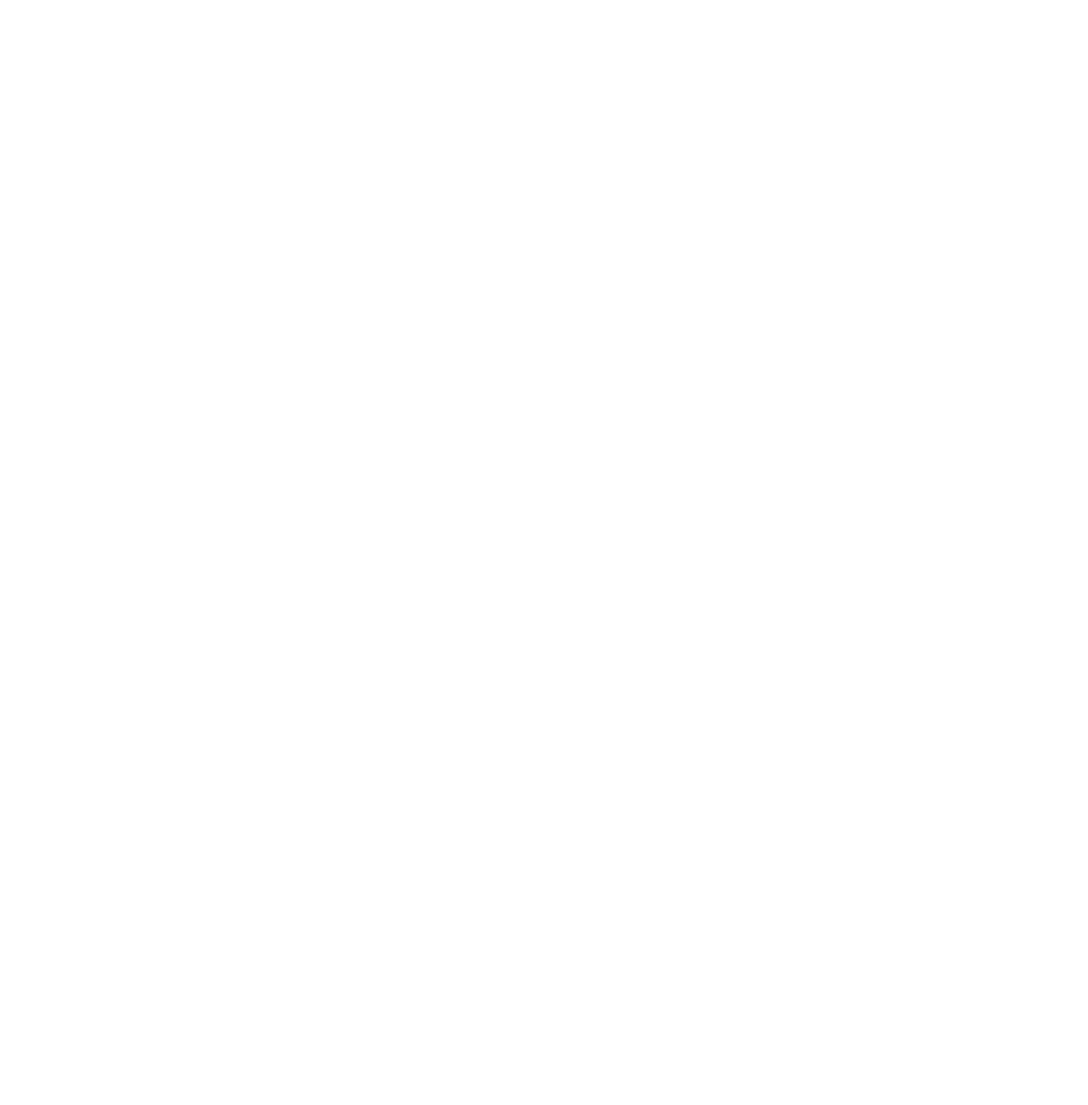
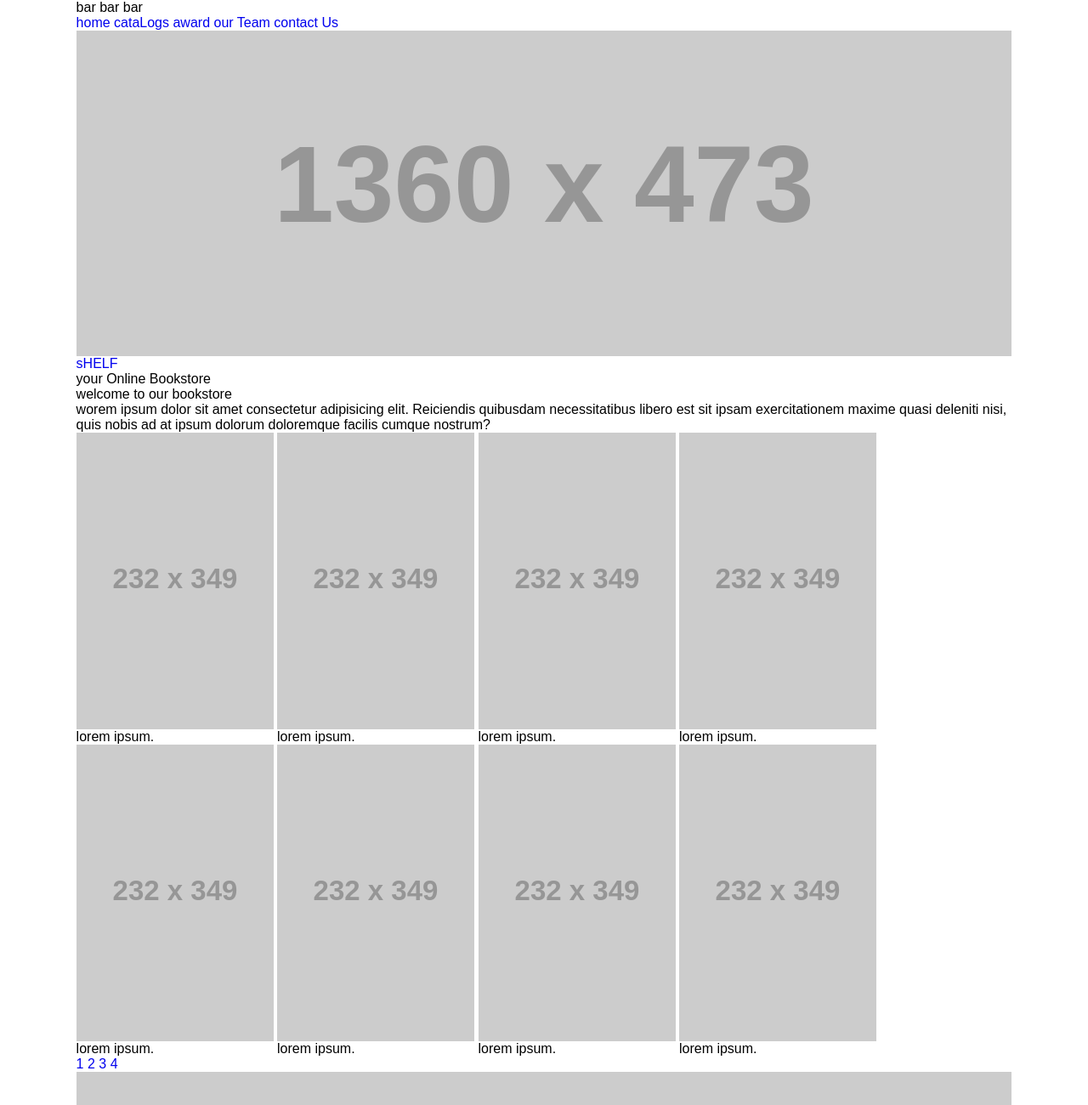
Before and after one commit to nkartikaxioned/shelfSass, a plain HTML site: page index.html in a window 1280 px wide. Shown: the top 1300 px of the page at 85% size. Before the commit the page ends 800 px from the top, so only its background shows below. Drawn offline with Linux system fonts and the light colour scheme; placeholder pictures from the web are drawn by us.

Commit message:
structure add

```diff
--- a/index.html
+++ b/index.html
@@ -11,12 +11,12 @@
        Remove comments from this tag, when you want to apply media queries to the website. -->
   <meta name="viewport" content="width=device-width, initial-scale=1, maximum-scale=1">
   <!-- Place favicon.ico in the root directory: mathiasbynens.be/notes/touch-icons -->
-  <link rel="shortcut icon" href="favicon.ico" />
+  <link rel="shortcut icon" href="favicon.ico" >
   <!--font-awesome link for icons-->
   <link rel="stylesheet" media="screen" href="assets/vendor/font-awesome/css/all.min.css" >
-  <link rel="stylesheet" href="https://cdnjs.cloudflare.com/ajax/libs/font-awesome/4.7.0/css/font-awesome.min.css">
+  <link rel="stylesheet" href="https://cdnjs.cloudflare.com/ajax/libs/font-awesome/6.4.2/css/all.min.css">
   <!-- Default style-sheet is for 'media' type screen (color computer display).  -->
-  <link rel="stylesheet" media="screen" href="assets/css/style.css" >
+  <link rel="stylesheet" media="screen" href="./assets/css/style.css" >
 </head>
 
 <body>
@@ -24,23 +24,120 @@
   <div class="container">
     <!--header section start-->
     <header>
-
+      <div class="wrapper">
+        <div class="hamburger">
+          <span class="bar first">bar</span>
+          <span class="bar second">bar</span>
+          <span class="bar third">bar</span>
+        </div>
+        <nav>
+          <ul>
+            <li><a href="index.html" title="Home" class="capital-text color">home</a></li>
+            <li><a href="#FIXME" title="Catalogs" class="capital-text color">cataLogs</a></li>
+            <li><a href="#FIXME" title="Award" class="capital-text color">award</a></li>
+            <li><a href="#FIXME" title="Our Team" class="capital-text color">our Team</a></li>
+            <li><a href="#FIXME" title="Contact Us" class="capital-text color">contact Us</a></li>
+          </ul>
+        </nav>
+      </div>
     </header>
     <!--header section start-->
     <!--main section start-->
     <main>
+      <section class="banner">
+      <div class="wrapper">
+        <figure><img src="https://dummyimage.com/1360x473/000/fff" alt="Background_img"></figure>
+          <div class="header-content">
+          <h1><a href="#FIXME" class="color capital-text">sHELF</a></h1>
+          <span class="color capital-text">your Online Bookstore</span>
+          </div>
+      </div>
+      </section>
+      <section class="bookstore">
+        <div class="wrapper">
+          <h2 class="color-grey capital-text">welcome to our bookstore</h2>
+          <p class="color-grey capital-text">worem ipsum dolor sit amet consectetur adipisicing elit. Reiciendis quibusdam
+            necessitatibus
+            libero est sit ipsam exercitationem maxime quasi deleniti nisi, quis nobis ad at ipsum dolorum
+            doloremque facilis cumque nostrum?</p>
+          <ul class="image-list">
+            <li>
+              <figure><img src="https://placehold.co/232x349" alt="image">
+                <figcaption class="colorgrey capital-text">lorem ipsum.</figcaption>
+              </figure>
+            </li>
+            <li>
+              <figure><img src="https://placehold.co/232x349" alt="Image">
+                <figcaption class="colorgrey capital-text">lorem ipsum.</figcaption>
+              </figure>
+            </li>
+            <li>
+              <figure><img src="https://placehold.co/232x349" alt="Image">
+                <figcaption class="colorgrey capital-text">lorem ipsum.</figcaption>
+              </figure>
+            </li>
+            <li>
+              <figure><img src="https://placehold.co/232x349" alt="Image">
+                <figcaption class="colorgrey capital-text">lorem ipsum.</figcaption>
+              </figure>
+            </li>
+            <li>
+              <figure><img src="https://placehold.co/232x349" alt="Image">
+                <figcaption class="colorgrey capital-text">lorem ipsum.</figcaption>
+              </figure>
+            </li>
+            <li>
+              <figure><img src="https://placehold.co/232x349" alt="Image">
+                <figcaption class="colorgrey capital-text">lorem ipsum.</figcaption>
+              </figure>
+            </li>
+            <li>
+              <figure><img src="https://placehold.co/232x349" alt="Image">
+                <figcaption class="colorgrey capital-text">lorem ipsum.</figcaption>
+              </figure>
+            </li>
+            <li>
+              <figure><img src="https://placehold.co/232x349" alt="Image">
+                <figcaption class="colorgrey capital-text">lorem ipsum.</figcaption>
+              </figure>
+            </li>
+          </ul>
+          <ul class="pages-list">
+            <li><a href="#FIXME" title="1" class="color-black color">1</a></li>
+            <li><a href="#FIXME" title="2" class="color-black color">2</a></li>
+            <li><a href="#FIXME" title="3" class="color-black color">3</a></li>
+            <li><a href="#FIXME" title="4" class="color-black color">4</a></li>
+          </ul>
 
+          <div class="helpsection">
+            <figure><img src="https://placehold.co/47x47" alt="image"></figure>
+            <div>
+              <h3 class="color capital-text">need Help?</h3>
+              <p class="para color capital-text">norem ipsum dolor sit amet consectetur, adipisicing elit. Facere, quidem enim?
+                Quis sed
+                maxime et libero impedit quam voluptates incidunt doloribus assumenda vitae eum, dolores
+                ipsam, quos ea! Vero deserunt eaque est ipsam voluptatem eum.</p>
+              <div class="button">
+                <a href="#fixme" title="LiveChat" class="capital-text color">live chat</a>
+              </div>
+            </div>
+          </div>
+
+        </div>
+      </section>
     </main>
     <!--main section end-->
 
     <!--footer section start-->
     <footer>
-
+      <div class="wrapper">
+        <p class="color capital-text">copyriht &copy; 2017 Shelf Company - Designed by Tooplate</p>
+      </div>
     </footer>
     <!--footer section end-->
 
   </div>
   <!--container end-->
-  <script src="assets/js/script.js"></script>
+  <script src="./assets/js/script.js"></script>
 </body>
 </html>
```
